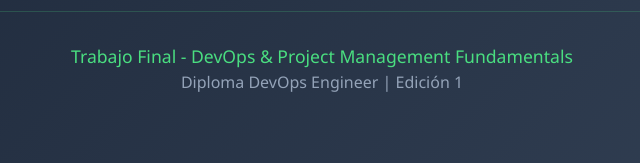
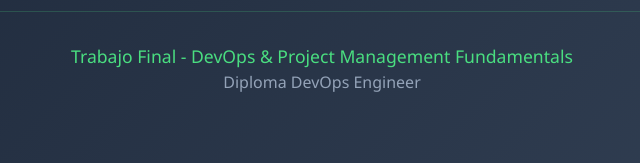
Before and after one commit to jhuamanh/proyecto, a plain HTML site: page index.html in a window 1280 px wide. Shown: the part 1505-1668 px from the top of the page, 318-958 px from the left. Drawn offline with Linux system fonts and the light colour scheme.

Commit message:
cambios en index html

```diff
--- a/index.html
+++ b/index.html
@@ -103,7 +103,7 @@
         <!-- Footer -->
         <footer class="footer">
             <p class="date">Trabajo Final - DevOps & Project Management Fundamentals</p>
-            <p>Diploma DevOps Engineer | Edición 1</p>
+            <p>Diploma DevOps Engineer</p>
         </footer>
     </div>
 </body>
```
